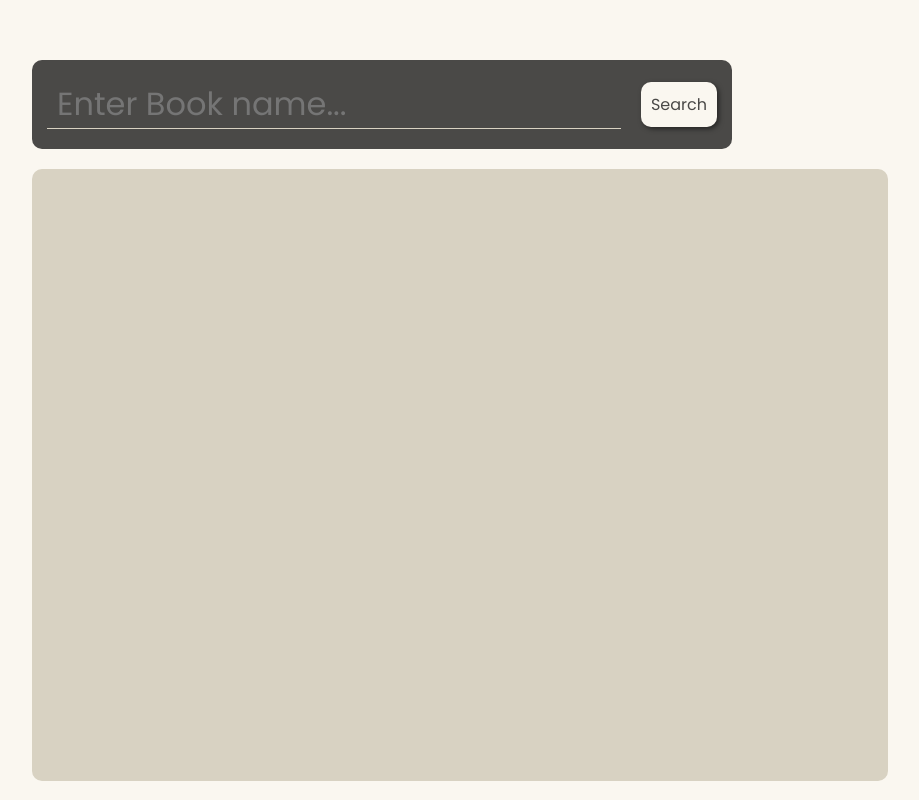
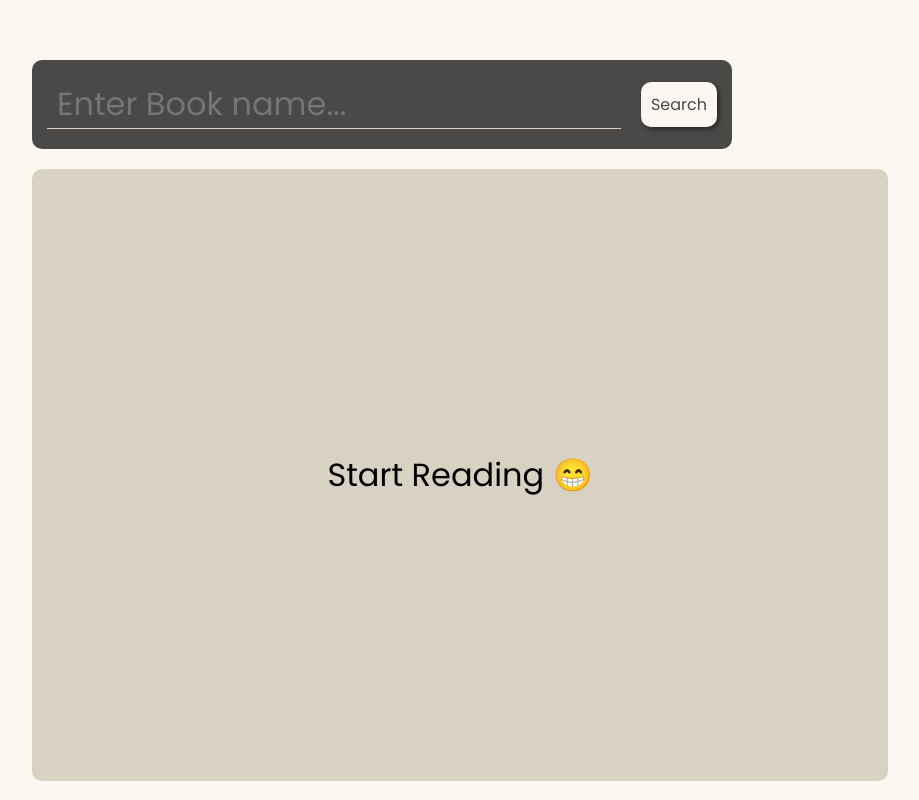
Before and after one commit to kurtrockx/gBooks-api-implementation, a website built with Parcel: page index.html in a window 1280 px wide. Shown: the whole page, without its empty margins (180-1099 px from the left). Built offline with nearby package versions, Linux system fonts and the light colour scheme.

Commit message:
start reading text

```diff
--- a/index.html
+++ b/index.html
@@ -17,7 +17,9 @@
         <input type="text" id="search-book" placeholder="Enter Book name..." />
         <button class="search-btn">Search</button>
       </div>
-      <div class="books-container" tabindex="-1"></div>
+      <div class="books-container" tabindex="-1">
+        <div class="start-reading">Start Reading 😁</div>
+      </div>
       <img src="loading-icon.png" class="loading gone" />
     </div>
     <div class="modal-back gone"></div>
--- a/style.css
+++ b/style.css
@@ -114,12 +114,10 @@ button:hover {
 .author-name {
   color: var(--brown);
 }
-
-.hide {
-  opacity: 0;
-}
-.gone {
-  display: none;
+.start-reading {
+  text-align: center;
+  align-content: center;
+  font-size: 2rem;
 }
 .loading {
   position: absolute;
@@ -127,6 +125,13 @@ button:hover {
   margin: auto;
   animation: rotate 2s linear infinite;
 }
+.hide {
+  opacity: 0;
+}
+.gone {
+  display: none;
+}
+
 @keyframes rotate {
   to {
     transform: rotate(360deg);
```
